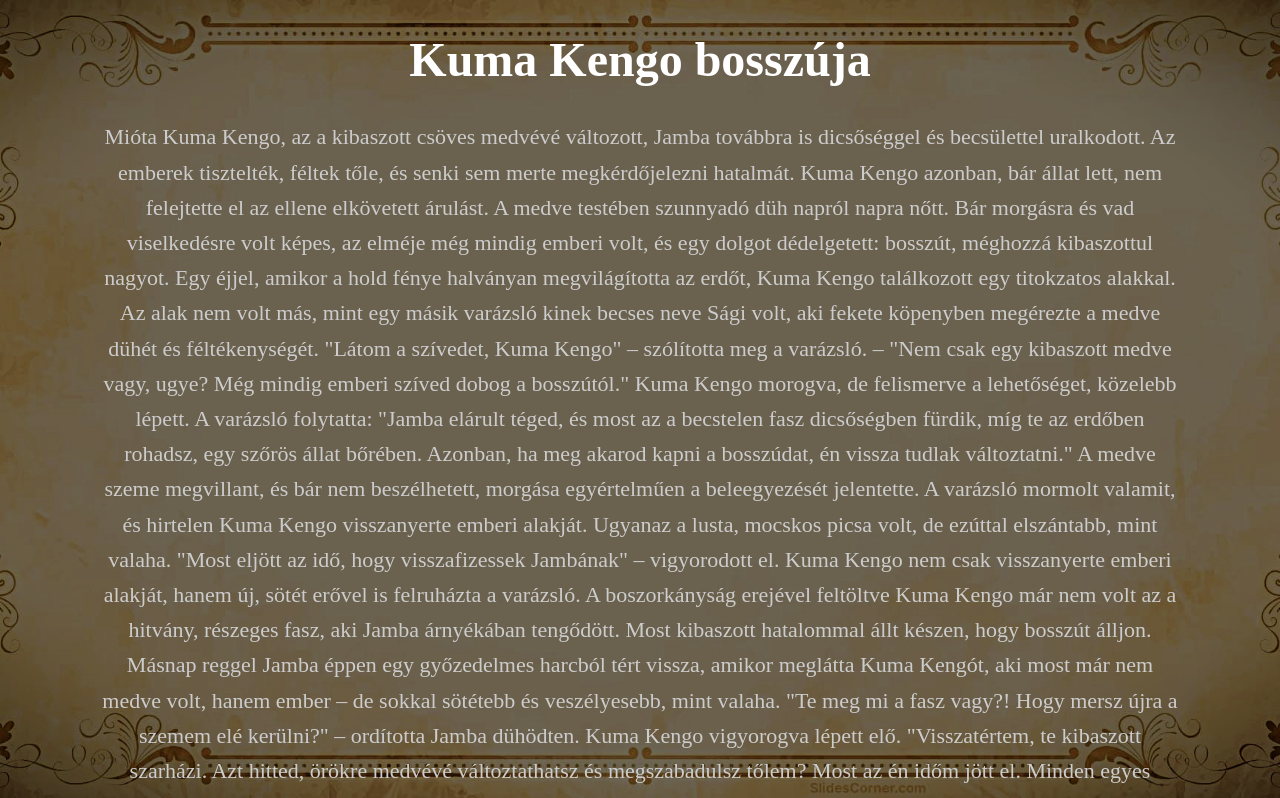
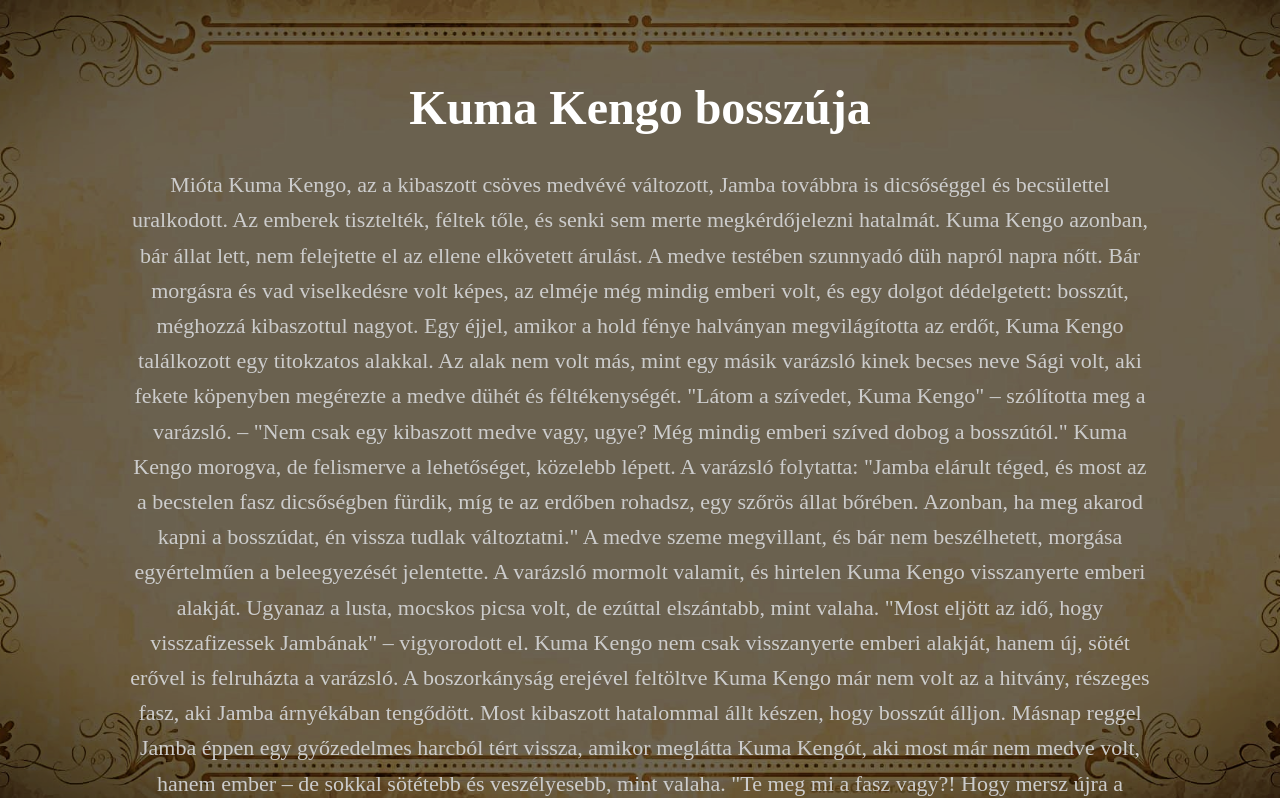
Before and after one commit to Jamba01/T-rt-net, a plain HTML site: page index2.html in a window 1280 px wide. Shown: the top 798 px of the page. Drawn offline with Linux system fonts and the light colour scheme.

Commit message:
meg egy kis uogr

```diff
--- a/index2.html
+++ b/index2.html
@@ -3,7 +3,7 @@
 <head>
     <meta charset="UTF-8">
     <meta name="viewport" content="width=device-width, initial-scale=1.0">
-    <title>Document</title>
+    <title>Jamba Története</title>
 </head>
 <style>
 h1{
@@ -21,9 +21,9 @@ p{
 }
 
 body{
-    margin-left: 100px;
-    margin-right: 100px;
-
+    margin-left: 130px;
+    margin-right: 130px;
+    margin-top: 80px;
 }
 
 h2{
```
Also changed, not shown: index.html (+4 -4 lines), index3.html (+1 -1 lines).
